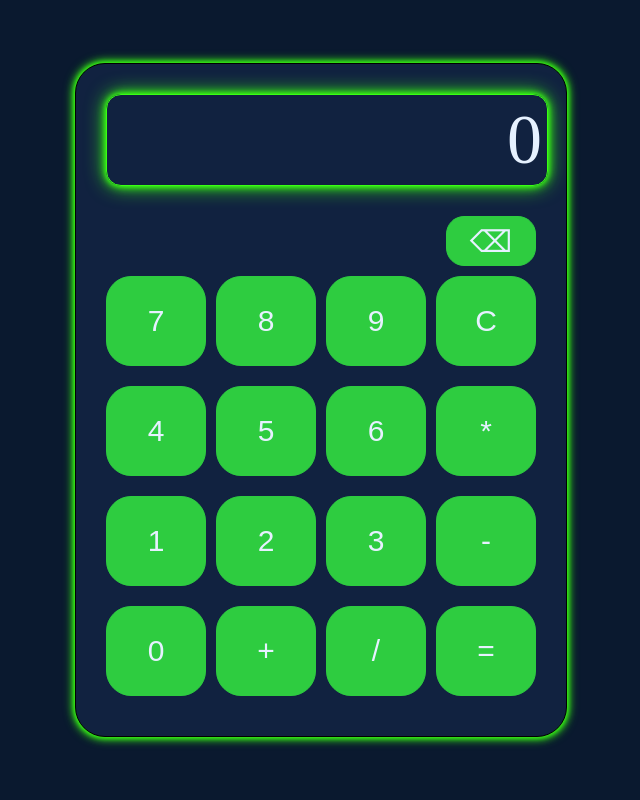
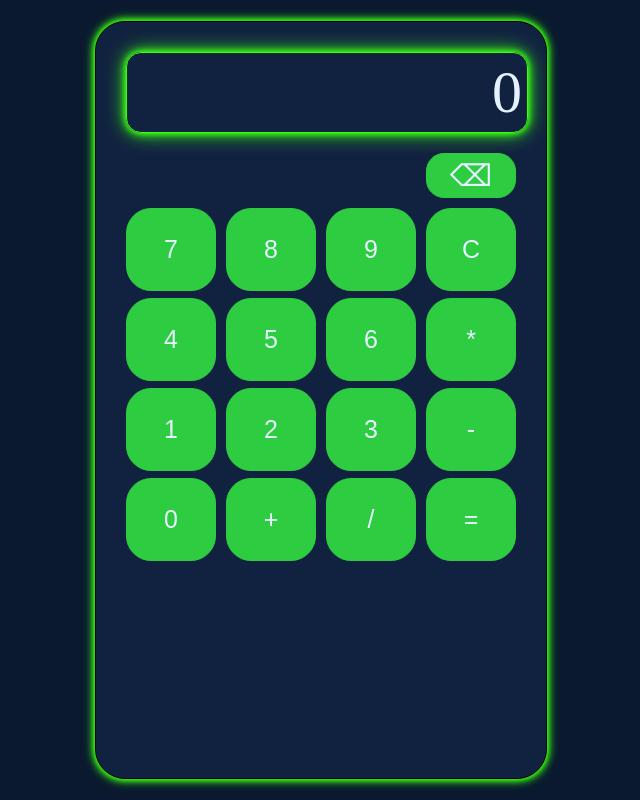
Before and after one commit to Hildana-ui/Calculator, a plain HTML site: page index.html in a window 1280 px wide. Shown: the whole page, without its empty margins (319-959 px from the left). Drawn offline with Linux system fonts and the light colour scheme.

Commit message:
Adjust styles for container, button, and layout

```diff
--- a/style.css
+++ b/style.css
@@ -9,13 +9,14 @@ body {
 }
 
 .container {
+    height: 87vh;
     color: #e6f1ff;
     padding: 30px;
     display: flex;
     flex-direction: column;
     border: 1px solid black;
     border-radius: 30px;
-    max-width: 510px;
+    max-width: 550px;
     background-color: #112240;
     box-shadow:
       0 0 5px #39ff14,
@@ -24,8 +25,8 @@ body {
 }
 
 button {
-    height: 90px;
-    font-size: 30px;
+    height: 83px;
+    font-size: 25px;
     border-radius: 25px;
     background-color: #2ecc40;
     border: 1px solid #2ecc40;
@@ -44,11 +45,11 @@ button:hover {
 
 
 #display {
-    margin-bottom: 30px;
+    margin-bottom: 20px;
     display: flex;
     justify-content: flex-end;
     align-items: center;
-    font-size: 70px;
+    font-size: 60px;
     border-radius: 15px;
     border: 1px solid #39ff14;
     box-shadow:
@@ -61,8 +62,8 @@ button:hover {
 
 .operations {
     display: grid;
-    grid-template-columns: repeat(4, 100px);
-    grid-template-rows: repeat(4, 100px);
+    grid-template-columns: repeat(4, 90px);
+    grid-template-rows: repeat(4, 80px);
     gap: 10px;
 }
 
@@ -73,7 +74,7 @@ button:hover {
     align-self: flex-end;
     width: 90px;
     font-size: 30px;
-    height: 50px;
+    height: 45px;
     margin-bottom: 10px;
     border-radius: 18px;
 }
```
